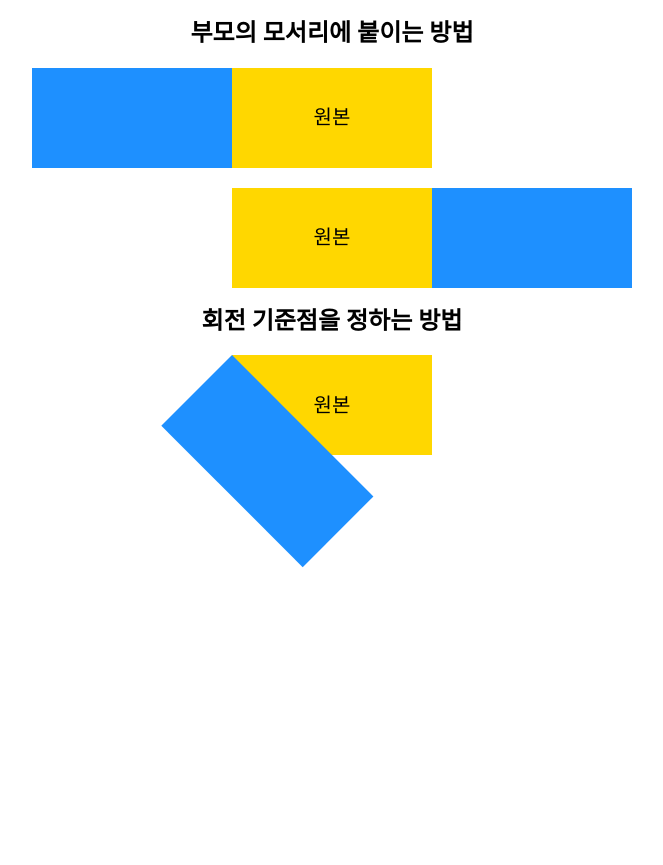
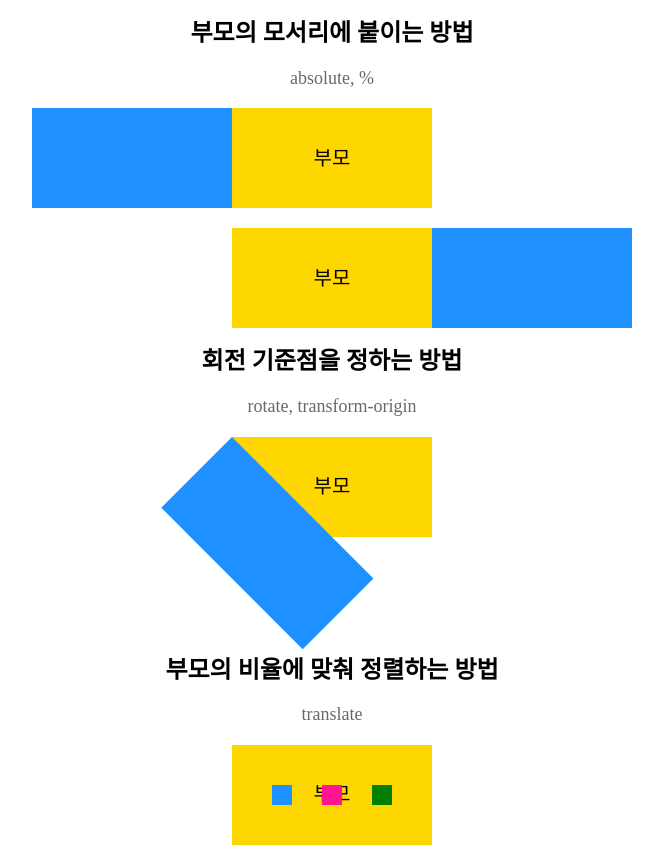
Before and after one commit to socratone/css-for-design, a plain HTML site: page index.html in a window 1280 px wide. Shown: the whole page, without its empty margins (308-971 px from the left). Before the commit the page ends 800 px from the top, so only its background shows below. Drawn offline with Linux system fonts and the light colour scheme.

Commit message:
feat: translate 추가

```diff
--- a/common/global.css
+++ b/global.css
@@ -11,6 +11,16 @@ h2 {
   z-index: 1;
 }
 
+p {
+  margin: 0 0 20px 0;
+  font-size: 18px;
+  color: dimgray;
+}
+
 section {
   margin-bottom: 20px;
 }
+
+.mb-120 {
+  margin-bottom: 120px;
+}
--- a/index.html
+++ b/index.html
@@ -5,22 +5,34 @@
     <meta http-equiv="X-UA-Compatible" content="IE=edge" />
     <meta name="viewport" content="width=device-width, initial-scale=1.0" />
     <title>CSS for Design</title>
-    <link rel="stylesheet" href="./common/normalize.css" />
-    <link rel="stylesheet" href="./common/global.css" />
+    <link rel="stylesheet" href="normalize.css" />
+    <link rel="stylesheet" href="global.css" />
     <link rel="stylesheet" href="styles.css" />
   </head>
   <body>
     <h2>부모의 모서리에 붙이는 방법</h2>
+    <p>absolute, %</p>
     <section>
-      <div class="origin"><span class="edge-left"></span></div>
+      <div class="parent"><span class="edge-left"></span></div>
     </section>
     <section>
-      <div class="origin"><span class="edge-right"></span></div>
+      <div class="parent"><span class="edge-right"></span></div>
     </section>
 
     <h2>회전 기준점을 정하는 방법</h2>
+    <p>rotate, transform-origin</p>
+    <section class="mb-120">
+      <div class="parent"><span class="rotate-origin"></span></div>
+    </section>
+
+    <h2>부모의 비율에 맞춰 정렬하는 방법</h2>
+    <p>translate</p>
     <section>
-      <div class="origin"><span class="rotate-origin"></span></div>
+      <div class="parent">
+        <span class="percent percent-25"></span>
+        <span class="percent percent-50"></span>
+        <span class="percent percent-75"></span>
+      </div>
     </section>
   </body>
 </html>
--- a/styles.css
+++ b/styles.css
@@ -1,4 +1,4 @@
-.origin {
+.parent {
   background: gold;
   width: 200px;
   height: 100px;
@@ -8,9 +8,9 @@
   align-items: center;
 }
 
-.origin:after {
+.parent:after {
   font-size: 20px;
-  content: '원본';
+  content: '부모';
 }
 
 .edge-left {
@@ -59,3 +59,30 @@
   transform-origin: top left;
   transform: rotate(45deg);
 }
+
+.percent {
+  width: 20px;
+  height: 20px;
+  position: absolute;
+}
+
+.percent-25 {
+  background: dodgerblue;
+  top: 50%;
+  left: 25%;
+  transform: translate(-50%, -50%);
+}
+
+.percent-50 {
+  background: deeppink;
+  top: 50%;
+  left: 50%;
+  transform: translate(-50%, -50%);
+}
+
+.percent-75 {
+  background: green;
+  top: 50%;
+  left: 75%;
+  transform: translate(-50%, -50%);
+}
```
Also changed, not shown: normalize.css (renamed from common/normalize.css), 1 other file.
